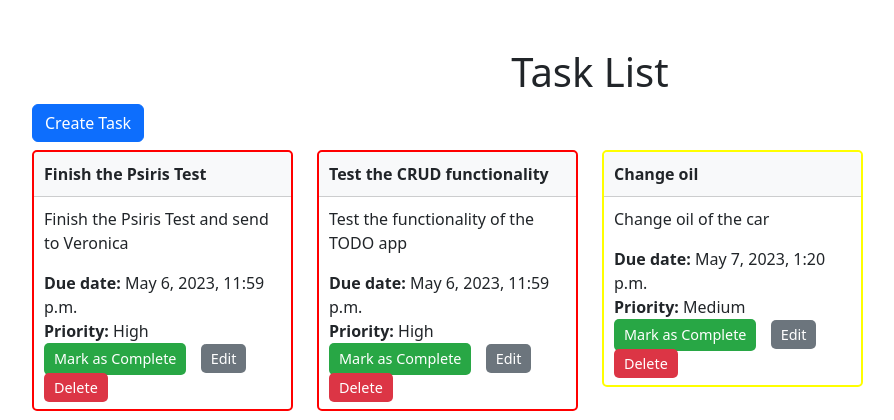
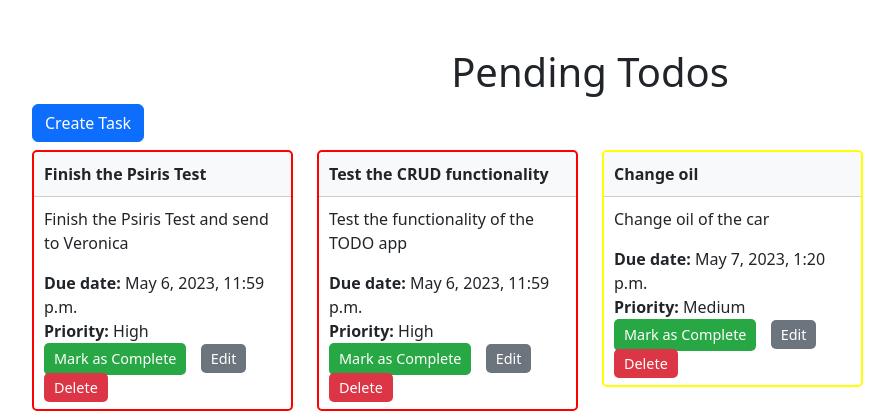
Before and after one commit to TitoFM16/Todo-App, a Django app: page / in a window 1280 px wide. Shown: the part 56-476 px from the top of the page, without its empty margins (50-944 px from the left). Run offline with Django 4.2, Linux system fonts and the light colour scheme; data comes from the database, SQL or seed files in the repository; both versions use the stored data as it was after the commit.

Commit message:
first version

```diff
--- a/todo/templates/todo/base.html
+++ b/todo/templates/todo/base.html
@@ -49,15 +49,7 @@
             data: form.serialize(), // serialize form data
             success: function(response) {
 
-                // var taskElement = $("<li>")
-                // .addClass("list-group-item")
-                // .attr("id", "task-" + response.id)
-                // .append($("<h5>").text(response.title))
-                // .append($("<p>").text(response.description))
-                // .append($("<p>").text("Due date: " + response.due_date))
-                // .append($("<p>").text("Priority: " + response.priority));
 
-                    // AZ
                 var taskElement = $("<div>")
                 .addClass("col-sm-6 col-md-4 col-lg-3")
                 .append($("<div>")
@@ -106,7 +98,6 @@
                             .prop("disabled", response.completed)
                             .text("Mark as Complete")))
                     .append($("<a>")
-
                         .css("padding", "5px 10px")
                         .css("font-size", "0.9rem")
                         .css("background-color", "#6c757d")
@@ -145,5 +136,28 @@
         });
 
     </script>
+    <script>
+    $(document).on('click', '.mark-complete-btn', function() {
+        var task_id = $(this).data('task-id');
+        $.ajax({
+            url: '/mark_complete/',
+            type: 'POST',
+            data: {'task_id': task_id},
+            dataType: 'json',
+            success: function(data) {
+                if (data.success) {
+                    alert('Task marked as complete!');
+                    // Reload the page to update the task list
+                    location.reload();
+                } else {
+                    alert('An error occurred.');
+                }
+            },
+            error: function() {
+                alert('An error occurred.');
+            }
+        });
+    });
+    </script>
   </body>
 </html>
--- a/todo/templates/todo/completed_tasks.html
+++ b/todo/templates/todo/completed_tasks.html
@@ -20,8 +20,8 @@
           <td>{{ task.due_date }}</td>
           <td>{{ task.get_priority_display }}</td>
           <td>
-            <a href="{% url 'todo:edit_task' task.id %}" class="btn btn-secondary btn-sm">Edit</a>
-            <a href="{% url 'todo:delete_task' task.id %}" class="btn btn-danger btn-sm">Delete</a>
+            <a href="{% url 'todo:task_edit' task.id %}" class="btn btn-secondary btn-sm">Edit</a>
+            <a href="{% url 'todo:task_delete' task.id %}" class="btn btn-danger btn-sm">Delete</a>
           </td>
         </tr>
       {% empty %}
--- a/todo/templates/todo/task_list.html
+++ b/todo/templates/todo/task_list.html
@@ -1,7 +1,7 @@
 {% extends "todo/base.html" %}
 {% load static %}
 {% block content %}
-  <h1 style="text-align:center;">Task List</h1>
+  <h1 style="text-align:center;">Pending Todos</h1>
 
 
   <button type="button" class="btn btn-primary" data-bs-toggle="modal" data-bs-target="#createTaskModal">
@@ -26,8 +26,8 @@
               <input type="hidden" name="task_id" value="{{ task.id }}">
               <button type="submit" style="padding:5px 10px; font-size:0.9rem; background-color:#28a745; color:#fff; border-radius:5px; border:none;" {% if task.completed %}disabled{% endif %}>Mark as Complete</button>
             </form>
-            <a href="{% url 'todo:edit_task' task.id %}" style="padding:5px 10px; font-size:0.9rem; background-color:#6c757d; color:#fff; border-radius:5px; text-decoration:none; margin-right:10px;">Edit</a>
-            <a href="{% url 'todo:delete_task' task.id %}" style="padding:5px 10px; font-size:0.9rem; background-color:#dc3545; color:#fff; border-radius:5px; text-decoration:none;">Delete</a>
+            <a href="{% url 'todo:task_edit' task.id %}" style="padding:5px 10px; font-size:0.9rem; background-color:#6c757d; color:#fff; border-radius:5px; text-decoration:none; margin-right:10px;">Edit</a>
+            <a href="{% url 'todo:task_delete' task.id %}" style="padding:5px 10px; font-size:0.9rem; background-color:#dc3545; color:#fff; border-radius:5px; text-decoration:none;">Delete</a>
           </div>
         </div>
       </div>
--- a/todo/urls.py
+++ b/todo/urls.py
@@ -8,8 +8,8 @@ urlpatterns = [
     path('task_create_modal/', views.task_create_modal, name='task_create_modal'),
     path('completed/', views.completed_tasks, name='completed_tasks'),
     path('new/', views.task_create, name='task_create'),
-    path('edit/<int:pk>/', views.task_edit, name='edit_task'),
-    path('delete/<int:pk>/', views.task_delete, name='delete_task'),
+    path('edit/<int:pk>/', views.task_edit, name='task_edit'),
+    path('delete/<int:pk>/', views.task_delete, name='task_delete'),
     path('task/<int:pk>/', views.task_detail, name='task_detail'),
 
 ]
--- a/todo/views.py
+++ b/todo/views.py
@@ -79,18 +79,21 @@ def task_delete(request, pk):
         return redirect('todo:task_list')
     return render(request, 'todo/task_confirm_delete.html', {'task': task})
 
+# def completed_tasks(request):
+#     completed_tasks = Task.objects.filter(completed=True).order_by('due_date', 'priority')
+#     return render(request, 'todo/completed_tasks.html', {'completed_tasks': completed_tasks})
+
 def completed_tasks(request):
-    completed_tasks = Task.objects.filter(completed=True).order_by('due_date', 'priority')
-    return render(request, 'todo/completed_tasks.html', {'completed_tasks': completed_tasks})
-
-# def completed_tasks(request):
-#     if request.method == 'POST':
-#         task_id = request.POST.get('task_id')
-#         task = Task.objects.get(id=task_id)
-#         task.completed = True
-#         task.save()
-#         return redirect('todo:task_list')
-#     return render(request, 'todo/completed_tasks.html', {'tasks': completed_tasks})
+    if request.method == 'POST':
+        task_id = request.POST.get('task_id')
+        task = Task.objects.get(id=task_id)
+        task.completed = True
+        task.save()
+        completed_tasks = Task.objects.filter(completed=True).order_by('due_date', 'priority')
+        return render(request, 'todo/completed_tasks.html', {'completed_tasks': completed_tasks})
+    elif request.method =='GET':
+        completed_tasks = Task.objects.filter(completed=True).order_by('due_date', 'priority')
+        return render(request, 'todo/completed_tasks.html', {'completed_tasks': completed_tasks})
 
 # def index(request):
 #     tasks = Task.objects.filter(completed=False).order_by('due_date', '-priority')
```
Also changed, not shown: db.sqlite3.
